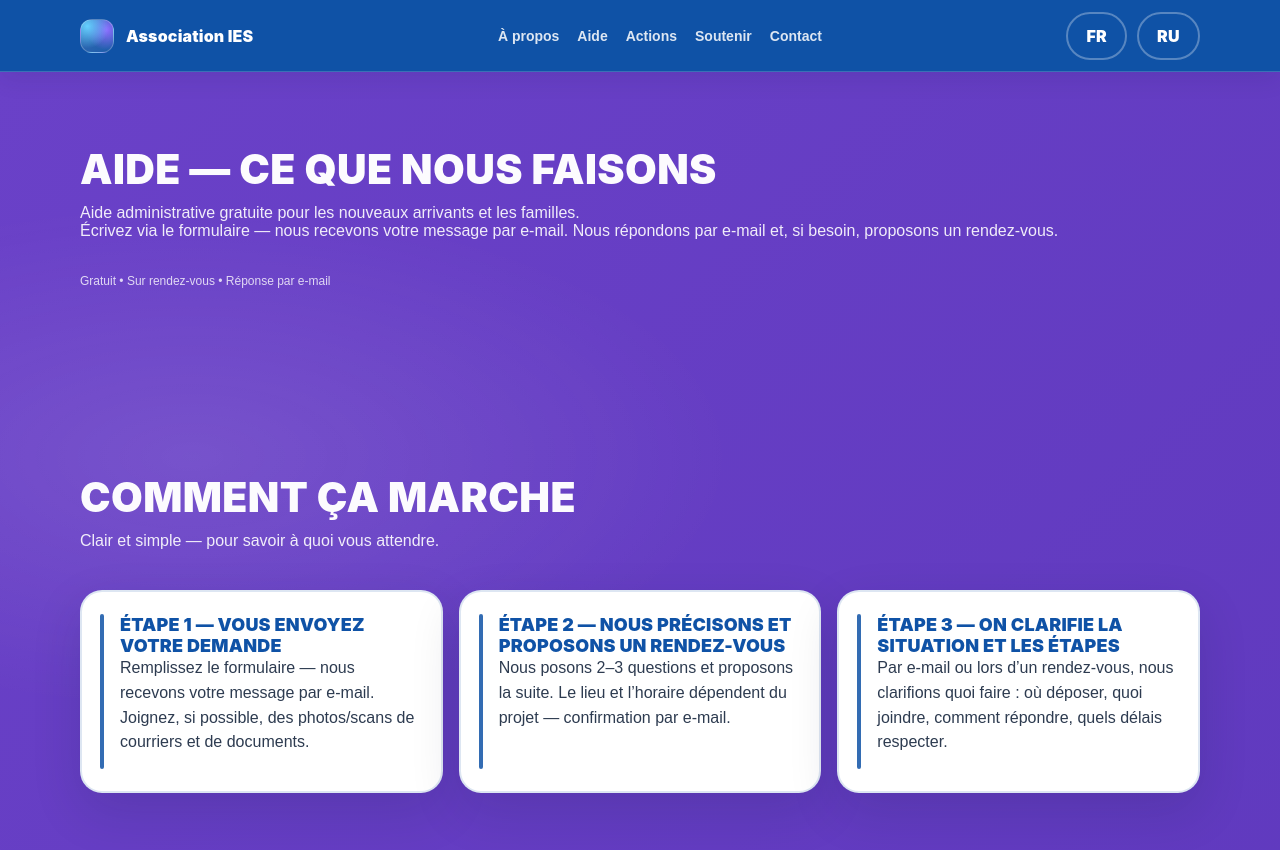
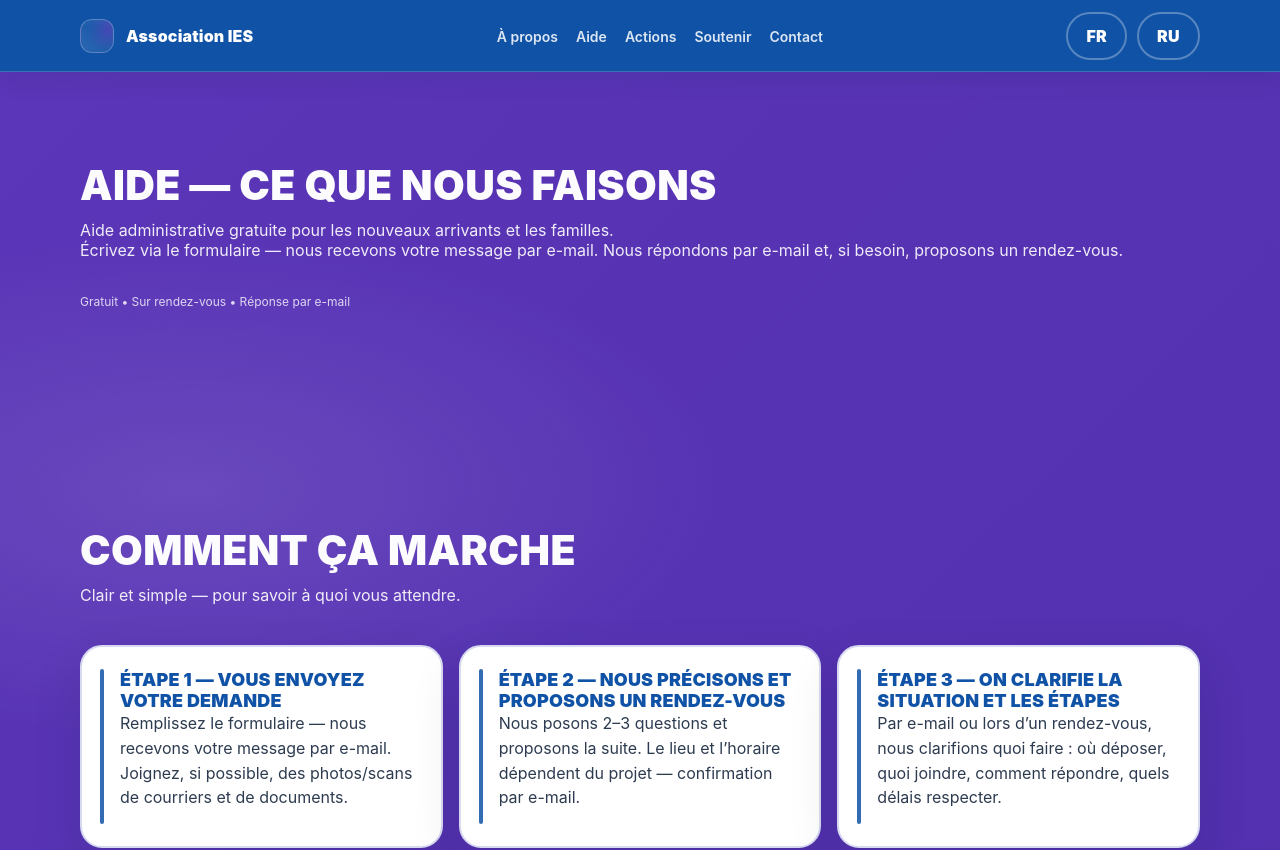
Before and after one commit to aslanzubairaev/Association-IES-, a Next.js app: page /fr/aide in a window 1280 px wide. Shown: the top 850 px of the page. Built offline with nearby package versions, Linux system fonts and the light colour scheme.

Commit message:
работал над цветами на главной странице

```diff
--- a/src/app/globals.css
+++ b/src/app/globals.css
@@ -1,13 +1,52 @@
 :root {
-  --background: #ffffff;
-  --foreground: #171717;
+  /*
+   Design tokens сайта.
+   Эти переменные задают единый спокойный набор цветов: синий + фиолетовый + золото и нейтрали.
+   Их используют фон страницы, кнопки, карточки и границы, чтобы не было “радуги”.
+  */
+  --color-primary: #0f52a6;
+  --color-primary-dark: #0b3e86;
+  --color-secondary: #5b36b8;
+  --color-secondary-dark: #4a2ba6;
+  --color-accent: #e6cd6a;
+
+  --color-bg: #f6f4ff;
+  --color-surface: #ffffff;
+  --color-border: #d6d9f0;
+
+  --color-text: #0b1b33;
+  --color-muted: #4b5563;
+
   --site-header-height: 72px;
+
+  /* Совместимость со старыми переменными (legacy-стили используют их в классах). */
+  --background: var(--color-bg);
+  --foreground: var(--color-text);
+  --canvas: var(--color-bg);
+  --paper: var(--color-surface);
+  --ink: var(--color-text);
+
+  --blue: var(--color-primary);
+  --blue-2: var(--color-primary-dark);
+  --purple: var(--color-secondary);
+  --purple-2: var(--color-secondary-dark);
+  --yellow: var(--color-accent);
+
+  /* Розовый/мята/красный больше не используются как отдельные цвета: сводим к палитре. */
+  --pink: var(--color-bg);
+  --pink-2: var(--color-bg);
+  --mint: var(--color-accent);
+  --red: var(--color-secondary-dark);
+
+  /* “Тёплая бумага” для полей ввода на акцентной панели: только золото, без новых оттенков. */
+  --paper-warm: rgba(230, 205, 106, 0.28);
 }
 
 @media (prefers-color-scheme: dark) {
   :root {
-    --background: #0a0a0a;
-    --foreground: #ededed;
+    /* Сайт задуман как светлый: не переключаем палитру в тёмную тему автоматически. */
+    --background: var(--color-bg);
+    --foreground: var(--color-text);
   }
 }
 
@@ -18,9 +57,9 @@ body {
 }
 
 body {
-  color: var(--foreground);
-  background: var(--background);
-  font-family: Arial, Helvetica, sans-serif;
+  color: var(--color-text);
+  background: var(--color-bg);
+  font-family: Inter, system-ui, -apple-system, Segoe UI, Roboto, Arial, sans-serif;
   -webkit-font-smoothing: antialiased;
   -moz-osx-font-smoothing: grayscale;
 }
@@ -57,7 +96,7 @@ a {
   left: 0;
   z-index: 1000;
   width: 100%;
-  background: var(--blue, #0f52a6);
+  background: var(--color-primary);
   box-shadow: 0 8px 22px rgba(11, 27, 51, 0.08);
   height: calc(var(--site-header-height) + env(safe-area-inset-top));
   padding-top: env(safe-area-inset-top);
@@ -258,7 +297,7 @@ a {
 /* Контент страниц /ru и /fr: всегда начинается ниже фиксированной шапки. */
 .locale-content {
   padding-top: calc(var(--site-header-height) + env(safe-area-inset-top));
-  background: var(--canvas, var(--background));
+  background: var(--color-bg);
 }
 
 /* Карточки на странице “Actions / Действия”: ровная сетка 3×3 на десктопе. */
@@ -276,9 +315,28 @@ a {
   gap: 16px;
 }
 
-/* “Доверие” на главной: добавляем верхний отступ, чтобы секция не “прилипала” к предыдущей. */
+/* Главная страница: мягкая стыковка секций без “двойного воздуха” на границах. */
+.hero-section + .section--soft {
+  padding-top: 64px;
+}
+
+.section--soft + .trust-block {
+  padding-top: 72px;
+}
+
+.trust-block + .section--pink-2 {
+  /* После “Доверие” заголовок следующей секции должен появляться быстрее (без “пустого экрана”). */
+  padding-top: 48px;
+}
+
+/* “Что вам нужно?”: чуть меньше воздуха снизу, чтобы следующий блок начинался быстрее. */
+.section--soft {
+  padding-bottom: 72px;
+}
+
+/* “Доверие”: уменьшаем нижний отступ, чтобы не было большого провала перед следующей секцией. */
 .trust-block {
-  padding-top: 88px;
+  padding-bottom: 48px;
 }
 
 @media (min-width: 640px) {
@@ -321,9 +379,24 @@ a {
     grid-template-columns: 1fr;
   }
 
-  /* “Доверие” на главной: на мобильных тоже даём заметный старт секции. */
+  .hero-section + .section--soft {
+    padding-top: 48px;
+  }
+
+  .section--soft + .trust-block {
+    padding-top: 56px;
+  }
+
+  .trust-block + .section--pink-2 {
+    padding-top: 40px;
+  }
+
+  .section--soft {
+    padding-bottom: 56px;
+  }
+
   .trust-block {
-    padding-top: 72px;
+    padding-bottom: 40px;
   }
 }
 
@@ -511,12 +584,12 @@ a {
 }
 
 .section--pink.section-seam-bottom {
-  --seam-from: var(--pink);
+  --seam-from: var(--color-bg);
 }
 
 /* Цвет “куда”: задаём его отдельным классом в разметке. */
 .seam-to-pink {
-  --seam-to: var(--pink);
+  --seam-to: var(--color-bg);
 }
 
 .seam-to-purple {
@@ -525,11 +598,7 @@ a {
 
 /* Карточки на странице “Поддержать / Soutenir”: делаем фон не “стерильно белым”, а мягко тонированным под секцию. */
 .support-card.support-card--pink.card--paper {
-  background: linear-gradient(
-    180deg,
-    rgba(255, 255, 255, 0.92) 0%,
-    rgba(244, 200, 209, 0.38) 100%
-  );
+  background: linear-gradient(180deg, rgba(255, 255, 255, 0.92) 0%, rgba(91, 54, 184, 0.10) 100%);
 }
 
 /* Карточки в фиолетовой секции “Волонтёрство”: лёгкий лавандовый тон, чтобы сочеталось с фоном. */
@@ -545,8 +614,8 @@ a {
 .section.support-soft-yellow {
   background: linear-gradient(
     180deg,
-    rgba(240, 212, 107, 0.24) 0%,
-    rgba(240, 212, 107, 0.12) 55%,
+    rgba(230, 205, 106, 0.24) 0%,
+    rgba(230, 205, 106, 0.12) 55%,
     rgba(255, 255, 255, 0) 100%
   );
 }
@@ -576,7 +645,7 @@ a {
 
 /* Реквизиты в банковской карточке: делаем “бумагу” чуть темнее, чтобы данные читались лучше. */
 .bank-transfer-box.contact-box {
-  background: rgba(240, 212, 107, 0.22);
+  background: rgba(230, 205, 106, 0.22);
   border-color: rgba(11, 27, 51, 0.16);
 }
 
--- a/src/components/sections/Hero.tsx
+++ b/src/components/sections/Hero.tsx
@@ -10,7 +10,8 @@ type HeroProps = {
   locale: "ru" | "fr";
 };
 
-const slantPurpleStyle = { "--next": "linear-gradient(180deg, #F1EDFF 0%, #EEE9FF 100%)" } as CSSProperties;
+// Переход секции вниз: уводим фиолетовый Hero в общий светлый фон сайта без “третьего” фона.
+const slantPurpleStyle = { "--next": "var(--color-bg)" } as CSSProperties;
 
 // Верхний блок: тексты и кнопки зависят от выбранного языка.
 export function Hero({ locale }: HeroProps) {
--- a/src/components/sections/TrustBlock.tsx
+++ b/src/components/sections/TrustBlock.tsx
@@ -11,7 +11,8 @@ type TrustBlockProps = {
   locale: "ru" | "fr";
 };
 
-const slantPinkStyle = { "--next": "var(--pink-2)" } as CSSProperties;
+// Переход секции вниз: выводим фиолетовый блок в общий фон сайта, без розовых оттенков.
+const slantPinkStyle = { "--next": "var(--color-bg)" } as CSSProperties;
 
 // Блок доверия: простой список тезисов, двуязычный.
 export function TrustBlock({ locale }: TrustBlockProps) {
--- a/src/legacy/styles.css
+++ b/src/legacy/styles.css
@@ -1,25 +1,35 @@
 :root{
-    /* ПАЛИТРА (как буклет, но приглушено) */
-    --purple: #6a41c8;          /* матовый фиолетовый (чуть приглушён) */
-    --purple-2: #5834b7;        /* для градиентов */
-    --blue: #0f52a6;            /* глубокий синий */
-    --blue-2: #0b3f86;
-    --yellow: #ead06a;          /* мягкий жёлтый (чуть спокойнее) */
-    --pink: #f4c8d1;            /* пудровый розовый */
-    --pink-2: #f6d7dd;          /* светлый “буклетный” розовый для секции действий */
-    --red: #cf554a;             /* спокойный красно-коралл (чуть приглушён) */
-    --mint: #46b997;            /* мята (чуть приглушена) */
+    /*
+      ПАЛИТРА: все основные цвета берём из design tokens (см. `src/app/globals.css`).
+      Так весь сайт остаётся в одной системе: синий + фиолетовый + золото и нейтрали.
+    */
+    --blue: var(--color-primary);
+    --blue-2: var(--color-primary-dark);
+    --purple: var(--color-secondary);
+    --purple-2: var(--color-secondary-dark);
+    --yellow: var(--color-accent);
 
-    --canvas: #fbfaff;
-    --paper: #ffffff;
-    --paper-warm: #fff6dc;      /* “бумага” на жёлтом */
-    --ink: #0b1b33;
+    /* “Розовый/мята/красный” как отдельные цвета убираем: приводим к палитре. */
+    --pink: var(--color-bg);
+    --pink-2: var(--color-bg);
+    --mint: var(--color-accent);
+    --red: var(--color-secondary-dark);
+
+    --canvas: var(--color-bg);
+    --paper: var(--color-surface);
+    --paper-warm: rgba(230, 205, 106, 0.28);
+    --ink: var(--color-text);
 
     --radius: 22px;
     --radius-sm: 16px;
 
     --border: 2px;
-    --shadow: 0 18px 50px rgba(11, 27, 51, .14);
+    --shadow: 0 18px 50px rgba(11, 27, 51, .12);
+
+    /* Вертикальный ритм секций: один стандарт на весь сайт. */
+    --space-section-y: 88px;
+    --space-section-y-md: 72px;
+    --space-section-y-sm: 56px;
 
     --container: 1120px;
   }
@@ -30,8 +40,8 @@
   body{
     margin: 0;
     font-family: Inter, system-ui, -apple-system, Segoe UI, Roboto, Arial, sans-serif;
-    background: var(--canvas);
-    color: var(--ink);
+    background: var(--color-bg);
+    color: var(--color-text);
   }
 
   a{ color: inherit; text-decoration: none; }
@@ -75,8 +85,8 @@
     width: 34px;
     height: 34px;
     border-radius: 12px;
-    background: radial-gradient(circle at 20% 20%, #66d0ff, transparent 60%),
-                radial-gradient(circle at 80% 30%, #8f6cff, transparent 60%),
+    background: radial-gradient(circle at 20% 20%, rgba(15, 82, 166, 0.60), transparent 60%),
+                radial-gradient(circle at 80% 30%, rgba(91, 54, 184, 0.60), transparent 60%),
                 linear-gradient(135deg, rgba(255,255,255,.16), rgba(255,255,255,.06));
     border: 1px solid rgba(255,255,255,.24);
   }
@@ -113,29 +123,24 @@
   /* SECTIONS */
   .section{
     position: relative;
-    padding: 72px 0;
+    padding: var(--space-section-y) 0;
     overflow: hidden;
   }
 
   .section--purple{
     background: radial-gradient(900px 420px at 15% 15%, rgba(255,255,255,.10), transparent 60%),
                 radial-gradient(800px 380px at 85% 40%, rgba(0,0,0,.18), transparent 55%),
-                linear-gradient(135deg, var(--purple), var(--purple-2));
+                /* Верх делаем ближе к синему бренда, чтобы Hero мягко стыковался с шапкой. */
+                linear-gradient(135deg, var(--blue-2) 0%, var(--purple) 55%, var(--purple-2) 100%);
     color: #fff;
   }
 
   .section--pink{ background: var(--pink); }
   .section--pink-2{ background: var(--pink-2); }
   .section--soft{
-    background: linear-gradient(180deg, #F1EDFF 0%, #EEE9FF 100%);
-    /* Секция “Что вам нужно?” должна начинаться сразу после Hero, без отдельной фиолетовой полосы. */
-    margin-top: -90px;
-    /* Делаем верх секции чуть компактнее, чтобы заголовок не “утопал” в воздухе. */
-    padding-top: calc(72px + 90px - 32px);
-    /* Добавляем аккуратное завершение секции после карточек. */
-    padding-bottom: 84px;
-    /* Верх секции делаем с диагональю: слева ниже, справа выше (как на макете). */
-    clip-path: polygon(0 22px, 100% 0, 100% 100%, 0 100%);
+    background: var(--color-bg);
+    margin-top: 0;
+    clip-path: none;
   }
 
   /* “Что вам нужно?”: мягкая лавандовая “дымка”, чтобы фон не выглядел белым и был как на Hero-палитре. */
@@ -145,9 +150,9 @@
     /* Важно: не даём слою “залезать” на следующую секцию, чтобы не появлялась цветная полоса на стыке. */
     inset: 0;
     background:
-      linear-gradient(180deg, rgba(106, 65, 200, 0.18) 0%, rgba(241, 237, 255, 0.00) 55%),
-      radial-gradient(720px 520px at 18% 45%, rgba(106, 65, 200, 0.18), transparent 62%),
-      radial-gradient(760px 560px at 82% 55%, rgba(106, 65, 200, 0.14), transparent 66%);
+      linear-gradient(180deg, rgba(91, 54, 184, 0.16) 0%, rgba(246, 244, 255, 0.00) 58%),
+      radial-gradient(720px 520px at 18% 45%, rgba(91, 54, 184, 0.16), transparent 62%),
+      radial-gradient(760px 560px at 82% 55%, rgba(91, 54, 184, 0.12), transparent 66%);
     /* Без сильного размытия — иначе на границе секций появляется “стык/лента”. */
     opacity: 0.92;
     pointer-events: none;
@@ -240,12 +245,12 @@
 
   .card--paper{
     background: var(--paper);
-    border: var(--border) solid rgba(15, 82, 166, .14);
+    border: var(--border) solid var(--color-border);
     box-shadow: var(--shadow);
   }
 
   .card--highlight{
-    border-color: rgba(240, 212, 107, .9);
+    border-color: rgba(230, 205, 106, .92);
     box-shadow: 0 22px 60px rgba(11, 27, 51, .16);
   }
 
@@ -339,15 +344,59 @@
     text-decoration: none !important;
     cursor: pointer;
     user-select: none;
+    min-height: 44px;
   }
 
   .btn--pill{ padding: 12px 18px; }
-  .btn--yellow{ background: var(--yellow); color: var(--ink); border-color: rgba(11,27,51,.14); }
-  .btn--mint{ background: var(--mint); color: #062016; border-color: rgba(6,32,22,.18); }
-  .btn--blue{ background: var(--blue); color: #fff; border-color: rgba(255,255,255,.10); }
-  .btn--purple{ background: var(--purple); color: #fff; border-color: rgba(255,255,255,.14); }
+
+  /* Базовые варианты кнопок (единый радиус/высота/бордер/hover). */
+  .btnPrimary,
+  .btn--blue{
+    background: var(--color-primary);
+    color: #fff;
+    border-color: rgba(255,255,255,.10);
+  }
+
+  .btnPrimary:hover,
+  .btn--blue:hover{
+    background: var(--color-primary-dark);
+  }
+
+  .btnSecondary,
+  .btn--outline-blue{
+    background: transparent;
+    color: var(--color-primary);
+    border-color: rgba(15,82,166,.30);
+  }
+
+  .btnSecondary:hover,
+  .btn--outline-blue:hover{
+    background: rgba(15,82,166,.08);
+    border-color: rgba(15,82,166,.38);
+  }
+
+  .btnAccent,
+  .btn--yellow,
+  .btn--mint{
+    background: var(--color-accent);
+    color: var(--color-primary-dark);
+    border-color: rgba(11,27,51,.14);
+  }
+
+  .btnAccent:hover,
+  .btn--yellow:hover,
+  .btn--mint:hover{
+    filter: brightness(.98);
+  }
+
+  /* Фиолетовая кнопка остаётся в палитре (вторичный цвет). */
+  .btn--purple{
+    background: var(--color-secondary);
+    color: #fff;
+    border-color: rgba(255,255,255,.14);
+  }
+
   .btn--outline{ background: transparent; color: #fff; border-color: rgba(255,255,255,.30); }
-  .btn--outline-blue{ background: transparent; color: var(--blue); border-color: rgba(15,82,166,.30); }
   .btn--outline-white{ background: transparent; color: #fff; border-color: rgba(255,255,255,.30); }
 
   .btn:hover{ filter: brightness(.98); transform: translateY(-1px); }
@@ -606,7 +655,7 @@
     padding: 12px 12px;
     font: inherit;
     outline: none;
-    background: #fff;
+    background: var(--color-surface);
   }
   input:focus, textarea:focus{
     border-color: rgba(15,82,166,.55);
@@ -615,17 +664,18 @@
 
   /* Быстрая форма в Hero: тёплый фон и читаемый текст без “прыжка” полей при фокусе. */
   .quickForm label{
-    color: #111827;
+    color: var(--color-text);
   }
   .quickForm .field span{
-    color: rgba(17,24,39,.78);
+    color: rgba(11, 27, 51, .78);
     opacity: 1;
   }
   .quickForm input,
   .quickForm textarea{
-    background: #FFF1D6;
-    color: #111827;
-    border: 2px solid rgba(0,0,0,0.12);
+    /* Поля на акцентной (золотой) панели: делаем их светлее и контрастнее, чтобы текст читался. */
+    background: rgba(255, 255, 255, 0.82);
+    color: var(--color-text);
+    border: 2px solid rgba(11, 27, 51, 0.22);
     box-sizing: border-box;
     outline: none;
     appearance: none;
@@ -634,17 +684,17 @@
   .quickForm input:focus,
   .quickForm textarea:focus{
     border-width: 2px;
-    border-color: rgba(0,0,0,0.35);
-    box-shadow: 0 0 0 4px rgba(0,0,0,0.10);
+    border-color: rgba(15, 82, 166, 0.55);
+    box-shadow: 0 0 0 4px rgba(15, 82, 166, 0.16);
   }
   .quickForm input::placeholder,
   .quickForm textarea::placeholder{
-    color: rgba(17,24,39,.55);
+    color: rgba(11, 27, 51, 0.68);
   }
   .quickForm input[aria-invalid="true"],
   .quickForm textarea[aria-invalid="true"]{
-    border-color: rgba(185, 28, 28, 0.55);
-    box-shadow: 0 0 0 4px rgba(185, 28, 28, 0.10);
+    border-color: rgba(74, 43, 166, 0.55);
+    box-shadow: 0 0 0 4px rgba(74, 43, 166, 0.10);
   }
 
   .fineprint{
@@ -670,6 +720,9 @@
 
   /* RESPONSIVE */
   @media (max-width: 980px){
+    :root{
+      --space-section-y: var(--space-section-y-md);
+    }
     .nav{ display: none; } /* для демо, потом сделаешь burger */
     .hero-grid{ grid-template-columns: 1fr; }
     .grid-2{ grid-template-columns: 1fr; }
@@ -679,15 +732,9 @@
   }
 
   @media (max-width: 520px){
+    :root{
+      --space-section-y: var(--space-section-y-sm);
+    }
     .header-cta{ display: none; }
-    .section{ padding: 56px 0; }
-    /* На мобильных убираем “пояс” под Hero более аккуратно, чтобы не было лишнего слоя. */
-    .section.section--soft{
-      margin-top: -70px;
-      /* Чуть меньше воздуха сверху, чтобы секция выглядела собраннее. */
-      padding-top: calc(56px + 70px - 24px);
-      /* Аккуратный конец секции после карточек. */
-      padding-bottom: 56px;
-      clip-path: polygon(0 18px, 100% 0, 100% 100%, 0 100%);
-    }
+    .section{ padding: var(--space-section-y) 0; }
   }
```
